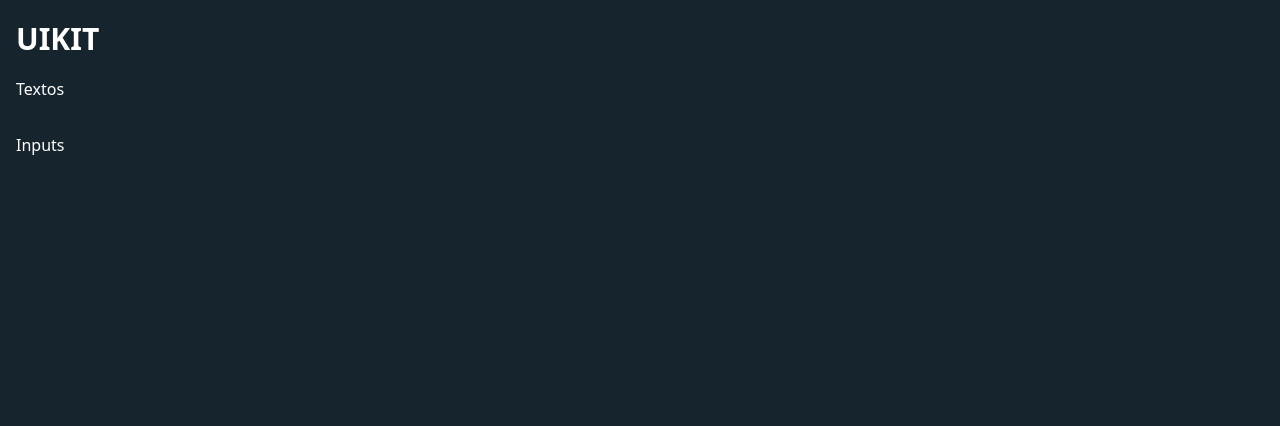
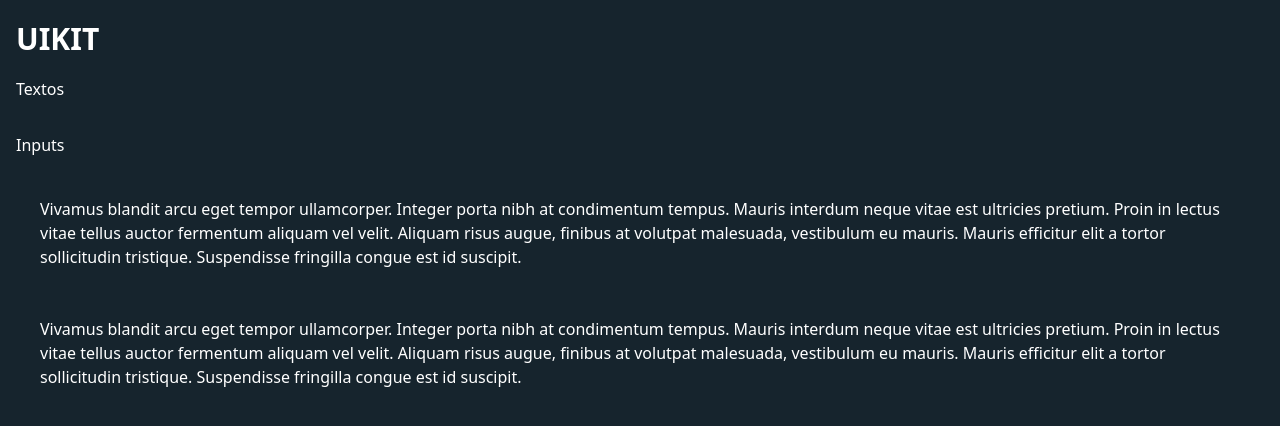
Before and after one commit to karlosgliberal/sinsi, a Next.js app: page /uikit in a window 1280 px wide. Shown: the top 426 px of the page. Built offline with nearby package versions, Linux system fonts and the light colour scheme.

Commit message:
Fuentes fuentes fuentes fuentes fuentes

```diff
--- a/pages/uikit/index.js
+++ b/pages/uikit/index.js
@@ -18,6 +18,14 @@ export default () => (
 
       </ul>
     </div>
+    <div>
+      <p class="sinsimono p-6 text-white">
+        Vivamus blandit arcu eget tempor ullamcorper. Integer porta nibh at condimentum tempus. Mauris interdum neque vitae est ultricies pretium. Proin in lectus vitae tellus auctor fermentum aliquam vel velit. Aliquam risus augue, finibus at volutpat malesuada, vestibulum eu mauris. Mauris efficitur elit a tortor sollicitudin tristique. Suspendisse fringilla congue est id suscipit.
+  </p>
+      <p class="text-white p-6">
+        Vivamus blandit arcu eget tempor ullamcorper. Integer porta nibh at condimentum tempus. Mauris interdum neque vitae est ultricies pretium. Proin in lectus vitae tellus auctor fermentum aliquam vel velit. Aliquam risus augue, finibus at volutpat malesuada, vestibulum eu mauris. Mauris efficitur elit a tortor sollicitudin tristique. Suspendisse fringilla congue est id suscipit.
+  </p>
+    </div>
+  </div>
 
-  </div>
 );
--- a/styles/main.css
+++ b/styles/main.css
@@ -5,9 +5,9 @@
 @tailwind utilities;
 
 
-body {
+@import url('https://fonts.googleapis.com/css2?family=Space+Mono&display=swap');
 
-}
+/* font-family: 'Space Mono', monospace; */
 
 .sinsi-wrap {
    background-color: @apply bg-red;
--- a/tailwind.config.js
+++ b/tailwind.config.js
@@ -1,7 +1,9 @@
 module.exports = {
   purge: ['./components/**/*.js', './pages/**/*.js'],
   theme: {
-
+    fontFamily: {
+      'sinsimono': ['Space Mono', 'monospace'],
+    },
     spacing: {
       px: '1px',
       '0': '0',
```
